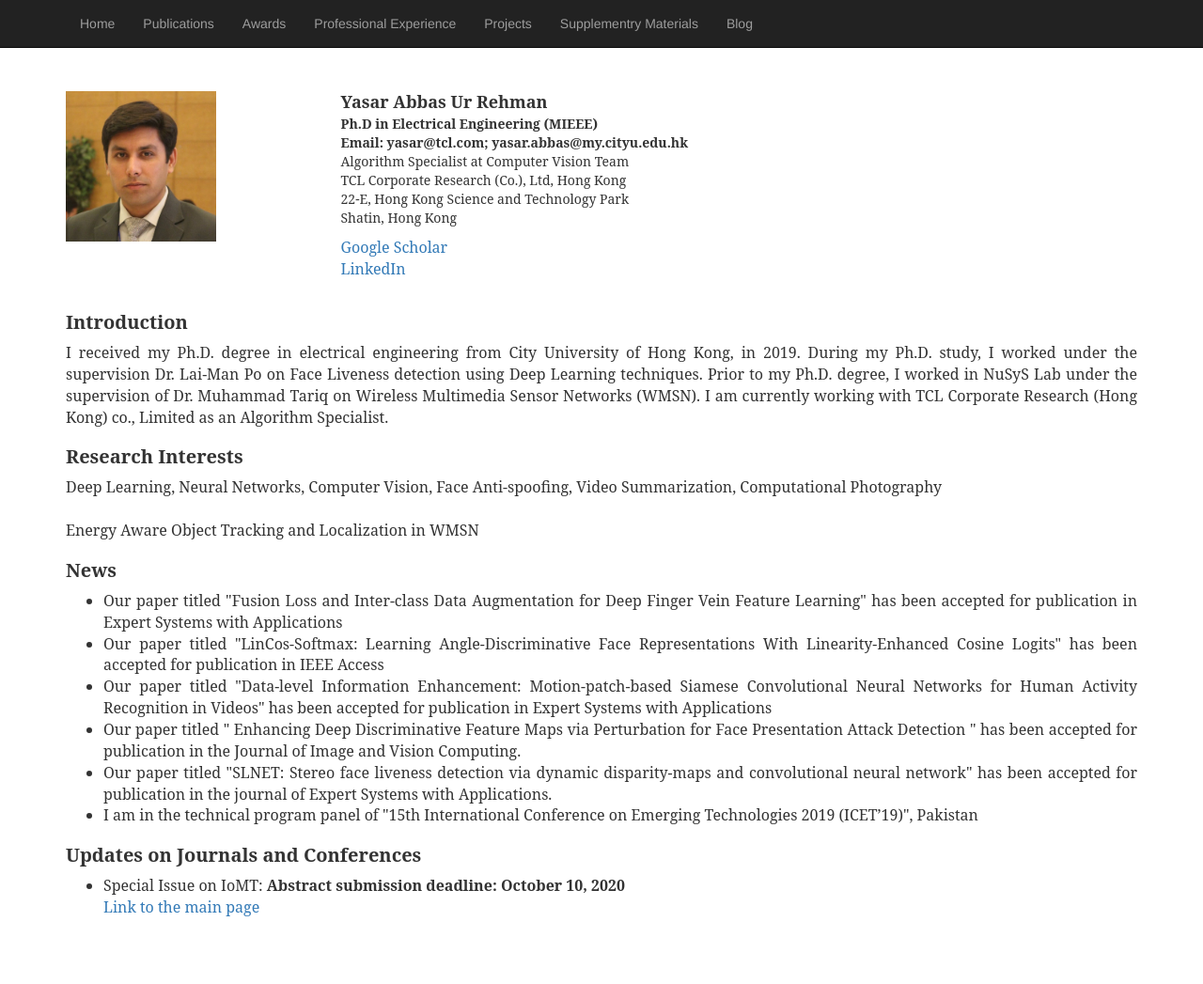
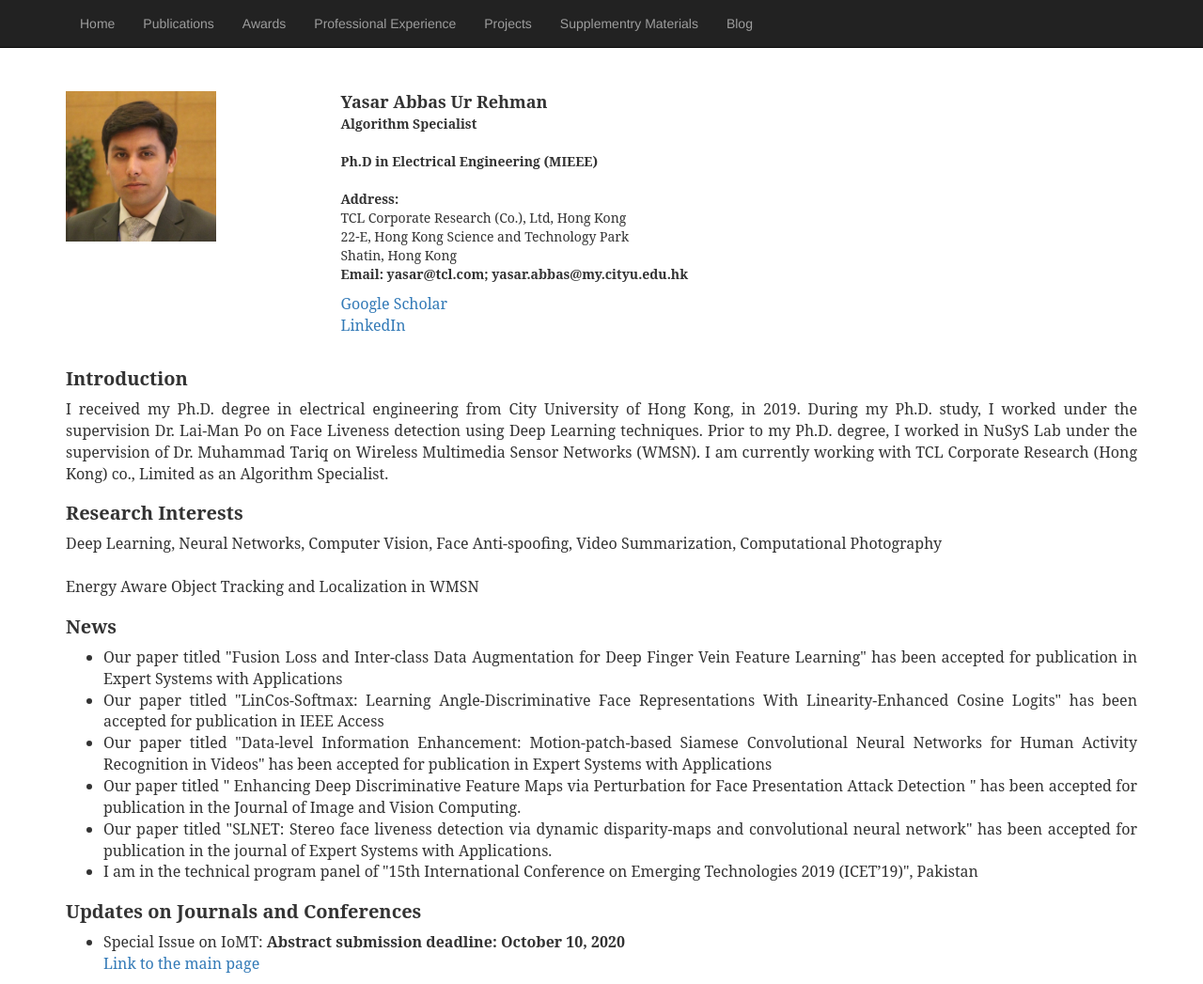
Before and after one commit to yasar-rehman/yasar, a Jekyll site: the page built from index.html, in a window 1280 px wide. Shown: the whole page at 94% size. Built offline with Jekyll 4.4.1, drawn with Linux system fonts in a browser that asks for light colours; some web fonts are replaced; before the commit the page ends 987 px from its top, so only the background shows below that.

Commit message:
Update index.html

```diff
--- a/index.html
+++ b/index.html
@@ -12,13 +12,15 @@ title: yasar
 			</div>
 			<div class=col-md-9 pull-right">
 			        <div style="margin-top:3%; font-family: 'Serif', Times New Roman; font-size: 18px;"><b>Yasar Abbas Ur Rehman</b></div>
-				<div style="text-align:justify; font-family: 'Serif', Times New Roman; font-size:16x;"><b>Ph.D in Electrical Engineering (MIEEE)</b></div>
+			     	<div style="text-align:justify; font-family: 'Serif', Times New Roman; font-size:16x;"><b>Algorithm Specialist</b></div><br>
+				<div style="text-align:justify; font-family: 'Serif', Times New Roman; font-size:16x;"><b>Ph.D in Electrical Engineering (MIEEE)</b></div><br>
                 		<div style="text-align:justify;font-family: 'Serif', Times New Roman; font-size: 16x;">
-				<p><b>Email: yasar@tcl.com; yasar.abbas@my.cityu.edu.hk </b><br>
-               			Algorithm Specialist at Computer Vision Team<br>
+				<p>
+               			<b>Address:</b><br>
                 		TCL Corporate Research (Co.), Ltd, Hong Kong<br>
                 		22-E, Hong Kong Science and Technology Park<br>
                 		Shatin, Hong Kong<br>
+				<b>Email: yasar@tcl.com; yasar.abbas@my.cityu.edu.hk </b><br>
                 		</p>
 				</div>
 				<div style="font-family: 'Serif', Times New Roman; font-size: 16px"><a href="https://scholar.google.com/citations?user=hDKFeWEAAAAJ&hl=en">Google Scholar</a></div>
```
